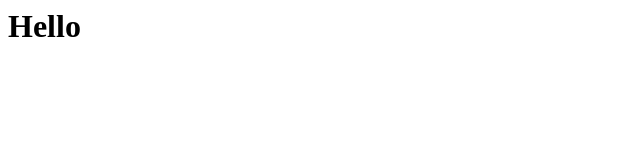
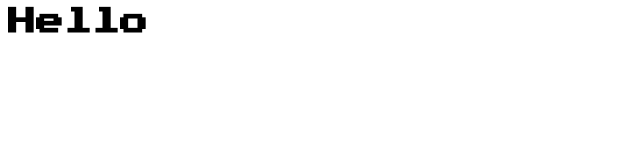
Before and after one commit to elsgard/gamifytime, a plain HTML site: page index.html in a window 1280 px wide. Shown: the whole page, without its empty margins (0-640 px from the left). Drawn offline with Linux system fonts and the light colour scheme.

Commit message:
added font

```diff
--- /dev/null
+++ b/css/style.css
@@ -0,0 +1,6 @@
+html *
+{
+   font-size: 21pt;
+   color: #000;
+   font-family: 'Press Start 2P';
+}
--- a/index.html
+++ b/index.html
@@ -1,7 +1,9 @@
 <html>
     <head>
+        <link href="https://fonts.googleapis.com/css?family=Open+Sans|Press+Start+2P" rel="stylesheet">
         <script src="js/lib/jquery-3.3.1.min.js"/></script>
         <script src="js/index.js"></script>
+        <link type="text/css" href="css/style.css" rel="stylesheet">
     </head>
     <body>
         <div>
```
